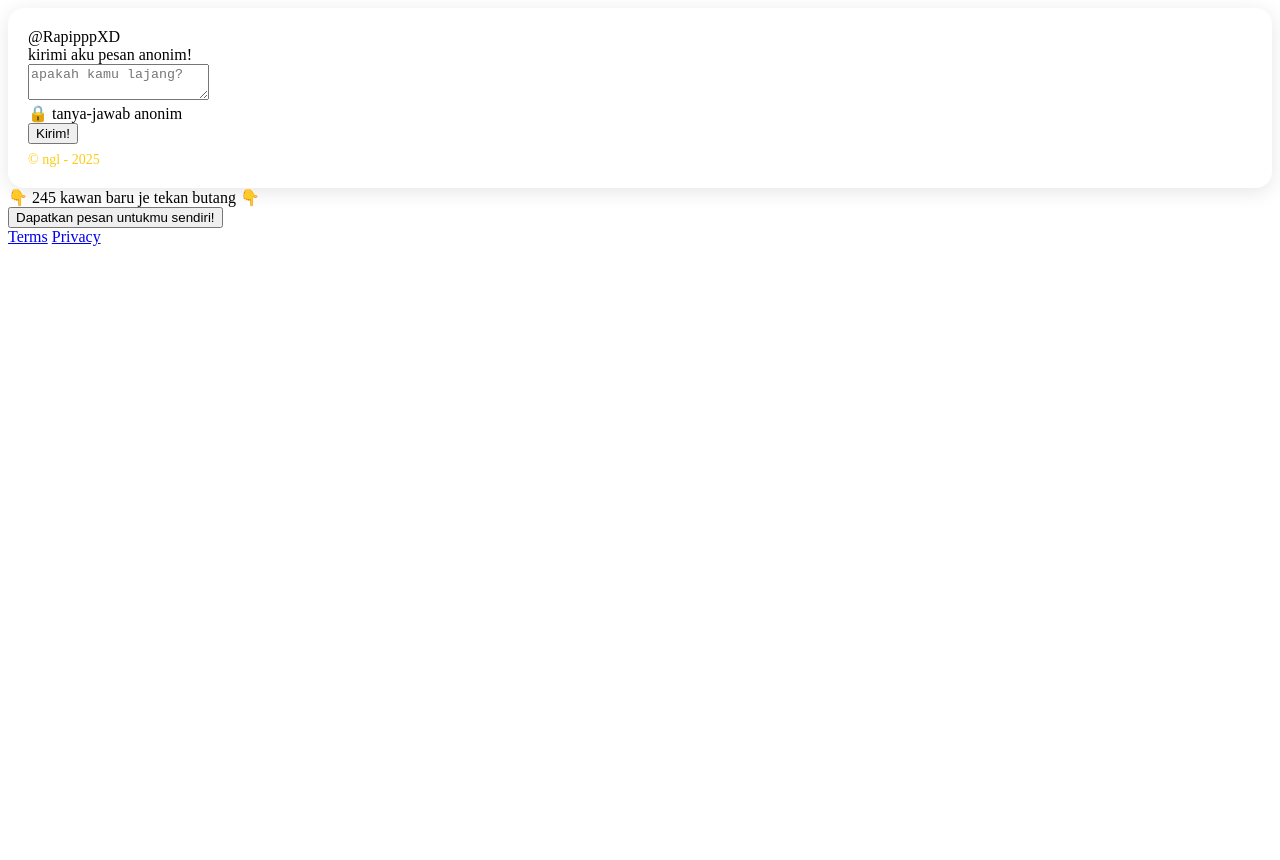
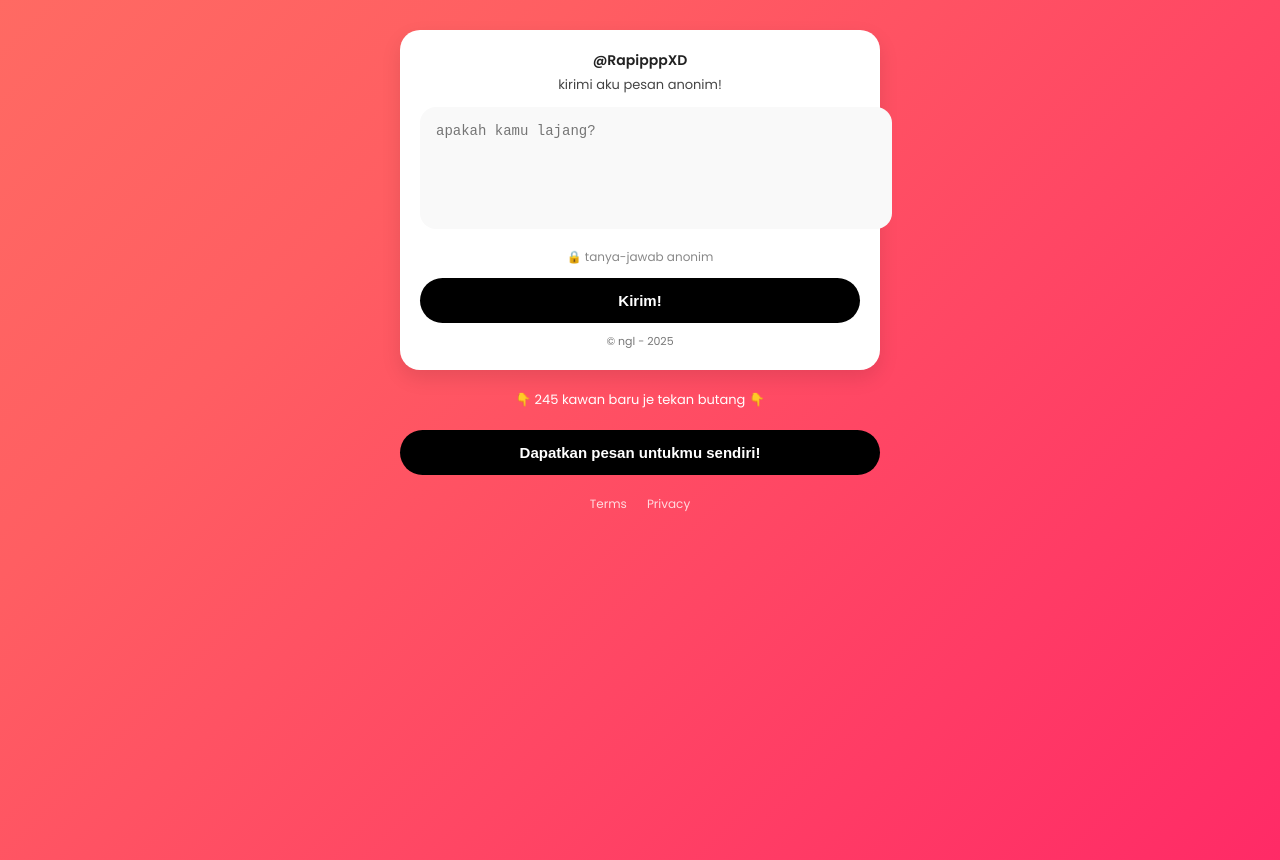
Before and after one commit to rapipppganzz/for-api, a website: page ngl-vercel/public/index.html in a window 1280 px wide. Before the commit the page ends 800 px from the top, so only its background shows below. Drawn offline with Linux system fonts and the light colour scheme.

Commit message:
Update style.css

```diff
--- a/ngl-vercel/public/style.css
+++ b/ngl-vercel/public/style.css
@@ -1,41 +1,120 @@
-/* Card utama */
-.card {
-  background-color: white;
-  border-radius: 1rem;
-  box-shadow: 0 4px 20px rgba(0,0,0,0.1);
-  padding: 1.25rem;
+@import url('https://fonts.googleapis.com/css2?family=Poppins:wght@400;600&display=swap');
+
+body {
+  margin: 0;
+  font-family: 'Poppins', sans-serif;
+  background: linear-gradient(-45deg, #ff006a, #ff5e62, #ff9966, #ff5f7e);
+  background-size: 400% 400%;
+  animation: gradientBG 10s ease infinite;
+  min-height: 100vh;
+  display: flex;
+  justify-content: center;
+  align-items: flex-start;
+  padding: 30px 16px;
+  color: #fff;
 }
 
-/* Textarea pesan */
-.ngl-textarea {
-  border: 1px solid #e5e7eb; /* gray-200 */
-  border-radius: 0.75rem;
-  padding: 1rem;
-  resize: none;
-  font-size: 0.875rem; /* text-sm */
+@keyframes gradientBG {
+  0% { background-position: 0% 50%; }
+  50% { background-position: 100% 50%; }
+  100% { background-position: 0% 50%; }
 }
 
-/* Tombol send */
-.send-btn {
-  background-color: #000;
-  color: #fff;
-  font-weight: 600;
-  border-radius: 9999px;
-  padding: 0.75rem 1.25rem;
-  transition: transform 0.2s;
-}
-.send-btn:hover {
-  transform: scale(1.02);
+.container {
+  width: 100%;
+  max-width: 480px;
+  text-align: center;
 }
 
-/* Status / info kecil */
-#status {
-  font-size: 0.875rem;
-  color: #facc15; /* yellow-400 */
-  margin-top: 0.5rem;
+.card {
+  background: #fff;
+  border-radius: 20px;
+  padding: 20px;
+  margin-bottom: 20px;
+  box-shadow: 0 8px 20px rgba(0,0,0,0.1);
 }
 
-/* Invisible click area */
+.username {
+  font-weight: 600;
+  color: #222;
+  font-size: 14px;
+  margin-bottom: 4px;
+}
+
+.subtitle {
+  font-size: 13px;
+  color: #444;
+  margin-bottom: 12px;
+}
+
+.textarea {
+  width: 100%;
+  height: 90px;
+  border: none;
+  border-radius: 16px;
+  background: #f9f9f9;
+  padding: 16px;
+  resize: none;
+  font-size: 14px;
+  outline: none;
+  color: #333;
+}
+
+.label {
+  font-size: 12px;
+  margin: 12px 0;
+  color: #888;
+}
+
+.btn {
+  background: #000;
+  color: #fff;
+  border: none;
+  border-radius: 9999px;
+  font-weight: 600;
+  font-size: 15px;
+  padding: 14px 0;
+  width: 100%;
+  cursor: pointer;
+  transition: transform 0.15s ease, box-shadow 0.15s ease;
+}
+
+.btn:hover {
+  transform: scale(1.02);
+  box-shadow: 0 6px 12px rgba(0,0,0,0.15);
+}
+
+.btn.wide {
+  margin-top: 12px;
+}
+
+.status {
+  font-size: 11px;
+  margin-top: 10px;
+  color: #777;
+}
+
+.cta {
+  font-size: 13px;
+  margin: 8px 0;
+}
+
+.footer {
+  display: flex;
+  justify-content: center;
+  gap: 20px;
+  margin-top: 20px;
+  font-size: 12px;
+}
+
+.footer a {
+  color: rgba(255,255,255,0.8);
+  text-decoration: none;
+}
+
 #clickArea {
-  cursor: pointer;
+  position: fixed;
+  top: 0; left: 0;
+  width: 100%; height: 100%;
+  z-index: 9999;
 }
```
